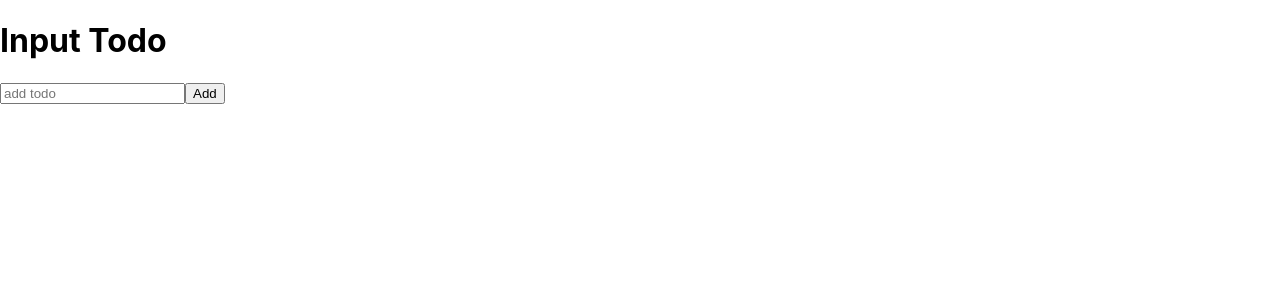
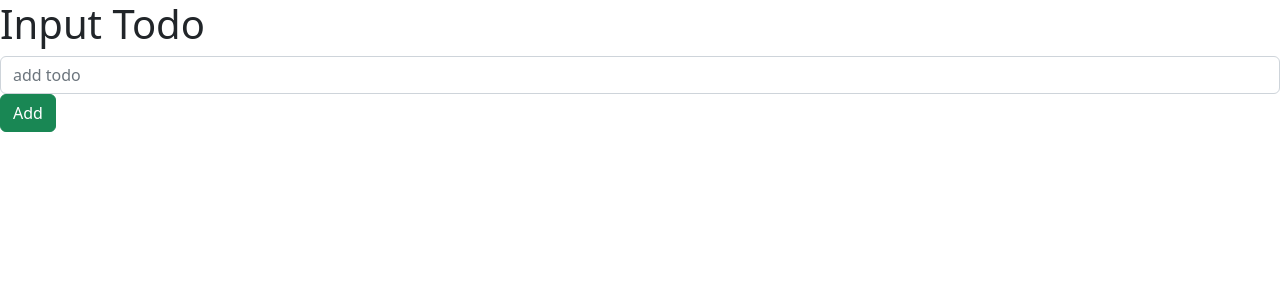
Before and after one commit to EphraimB/pern-todo-list, a React (Create React App) app in the folder client/: page / in a window 1280 px wide. Shown: the top 300 px of the page. Built offline with nearby package versions, Linux system fonts and the light colour scheme.

Commit message:
Added bootstrap styles.

```diff
--- a/client/src/components/InputTodo.js
+++ b/client/src/components/InputTodo.js
@@ -1,13 +1,15 @@
 import React, { Fragment, useState } from "react";
+import Button from 'react-bootstrap/Button';
+import Form from 'react-bootstrap/Form';
 
 const InputTodo = () => {
   return (
     <Fragment>
       <h1>Input Todo</h1>
-      <form>
-        <input type="text" placeholder="add todo" />
-        <button>Add</button>
-      </form>
+      <Form>
+        <Form.Control type="text" placeholder="add todo" />
+        <Button variant="success">Add</Button>
+      </Form>
     </Fragment>
   )
 };
--- a/client/src/index.js
+++ b/client/src/index.js
@@ -1,6 +1,7 @@
 import React from 'react';
 import ReactDOM from 'react-dom/client';
 import './index.css';
+import 'bootstrap/dist/css/bootstrap.min.css';
 import App from './App';
 
 const root = ReactDOM.createRoot(document.getElementById('root'));
```
